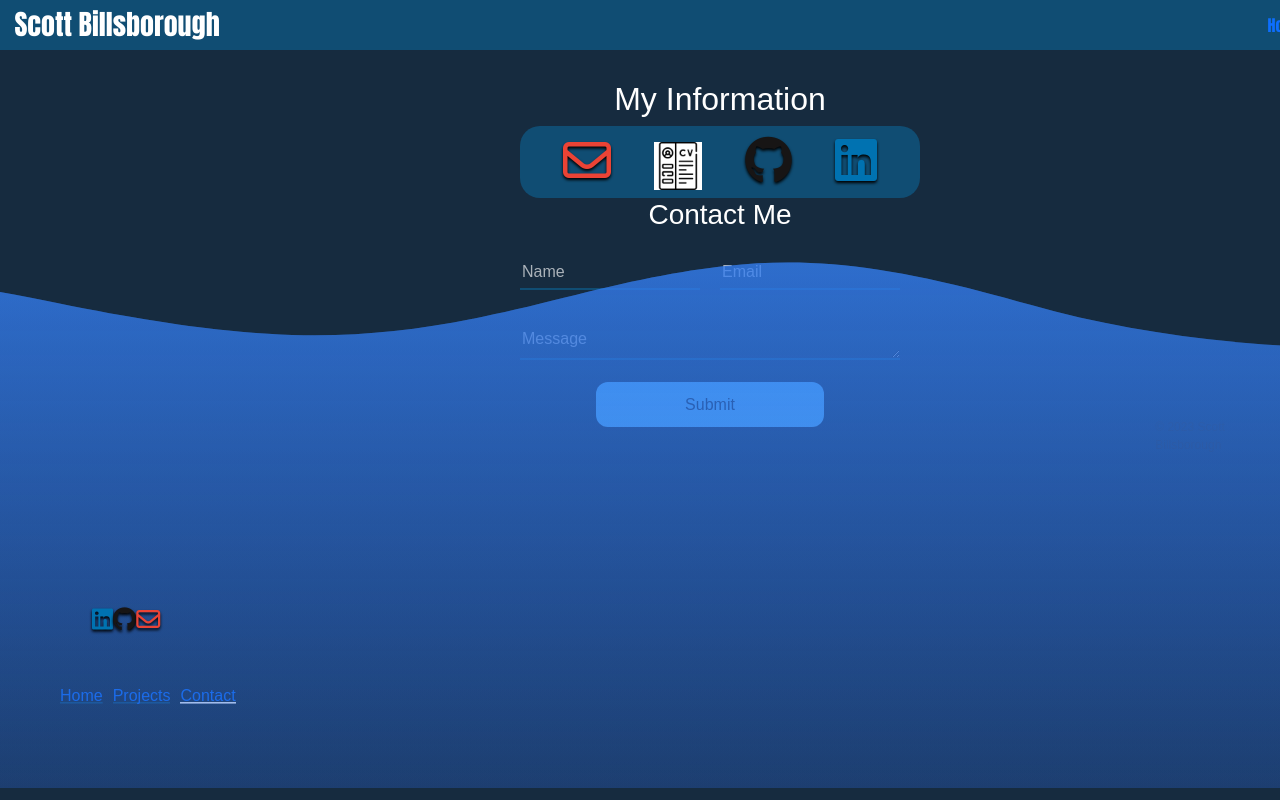
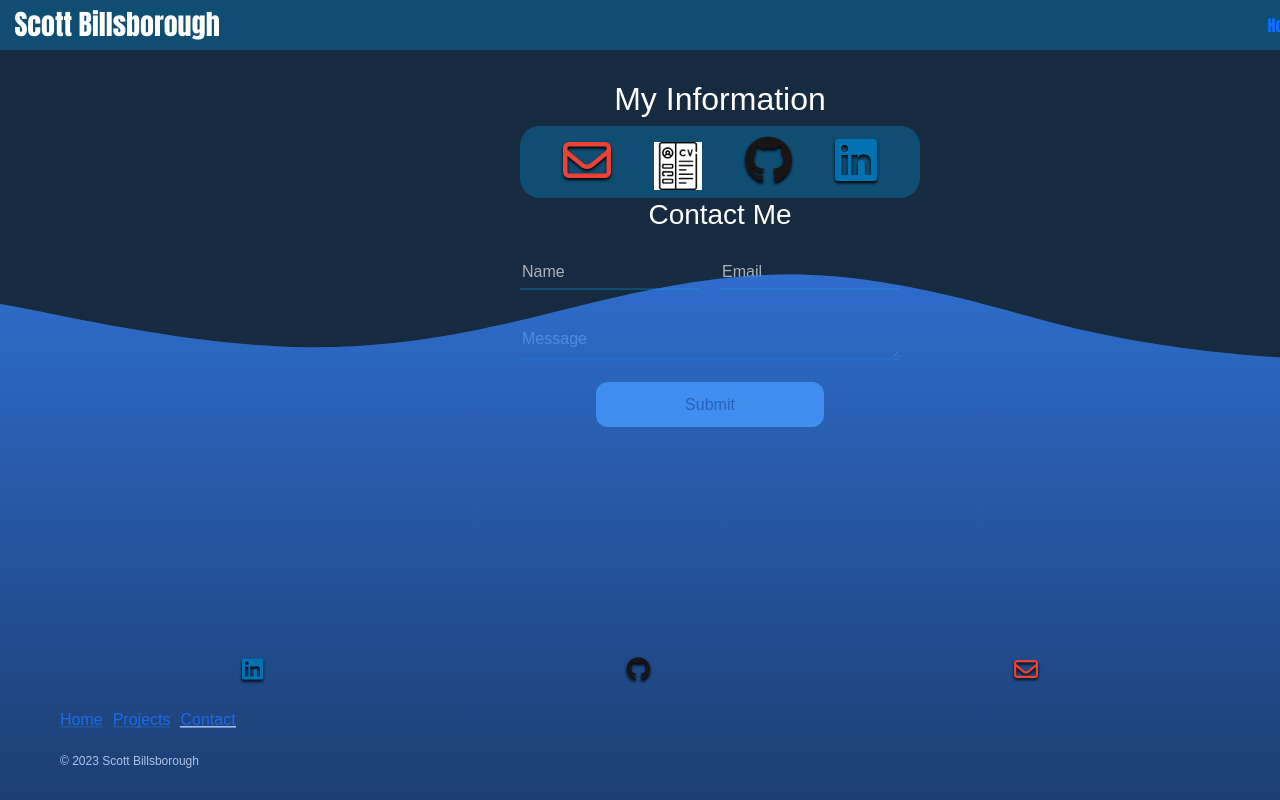
Before and after one commit to sbillsborough/react-portfolio, a React (Create React App) app in the folder react-portfolio/: page /#/contact in a window 1280 px wide. Shown: the top 800 px of the page. Built offline with nearby package versions, Linux system fonts and the light colour scheme; a web font is replaced by a local one.

Commit message:
placed .legal inside of the footer section, set footer bottom position to 0 to remove the gap at the end of the page, aligned the icons with space-around for now

```diff
--- a/react-portfolio/src/index.css
+++ b/react-portfolio/src/index.css
@@ -380,13 +380,16 @@ button:active {
 
 ul {
   display: flex;
+  justify-content: space-around;
   list-style: none;
   padding: 0;
   margin: 0;
 }
 
 .socials {
-  gap: 20px;
+  width: 100%;
+  margin: 0 auto;
+  padding: 0;
 }
 
 .socials a {
@@ -418,35 +421,26 @@ svg {
 footer {
   position: fixed;
   left: 0;
-  bottom: 12px;
+  bottom: 0;
   display: flex;
+
   width: 100%;
   height: 370px;
+}
+
+.legal {
+  color: #fff;
 }
 
 section {
   display: flex;
   flex-direction: column;
   justify-content: flex-end;
-  gap: 30px;
-  padding-bottom: 80px;
-  padding-left: 60px;
+  gap: 20px;
+
+  padding: 0 60px 30px 60px;
   width: 100%;
 }
-
-/* .footer {
-  border-top: 2px solid var(--borders);
-  background: var(--background);
-  height: 50px;
-}
-
-.footer span {
-  display: flex;
-  height: 100%;
-  justify-content: center;
-  align-items: center;
-  color: #ffffffcc;
-} */
 
 /* MEDIA QUERIES */
 
--- a/react-portfolio/src/pages/Footer.js
+++ b/react-portfolio/src/pages/Footer.js
@@ -81,9 +81,13 @@ function Footer() {
             <a href="https://www.linkedin.com/in/scott-billsborough/">
               <i className="fa-brands fa-linkedin"></i>
             </a>
+          </li>
+          <li>
             <a href="https://github.com/sbillsborough">
               <i className="fa-brands fa-github"></i>
             </a>
+          </li>
+          <li>
             <a href="mailto:billsboroughscott@gmail.com">
               <i className="fa-regular fa-envelope"></i>
             </a>
@@ -94,8 +98,8 @@ function Footer() {
           <NavLink to="/projects">Projects</NavLink>
           <NavLink to="/contact">Contact</NavLink>
         </nav>
+        <p class="legal">&copy; 2023 Scott Billsborough</p>
       </section>
-      <p class="legal">&copy; 2023 Scott Billsborough</p>
     </footer>
   );
 }
```
